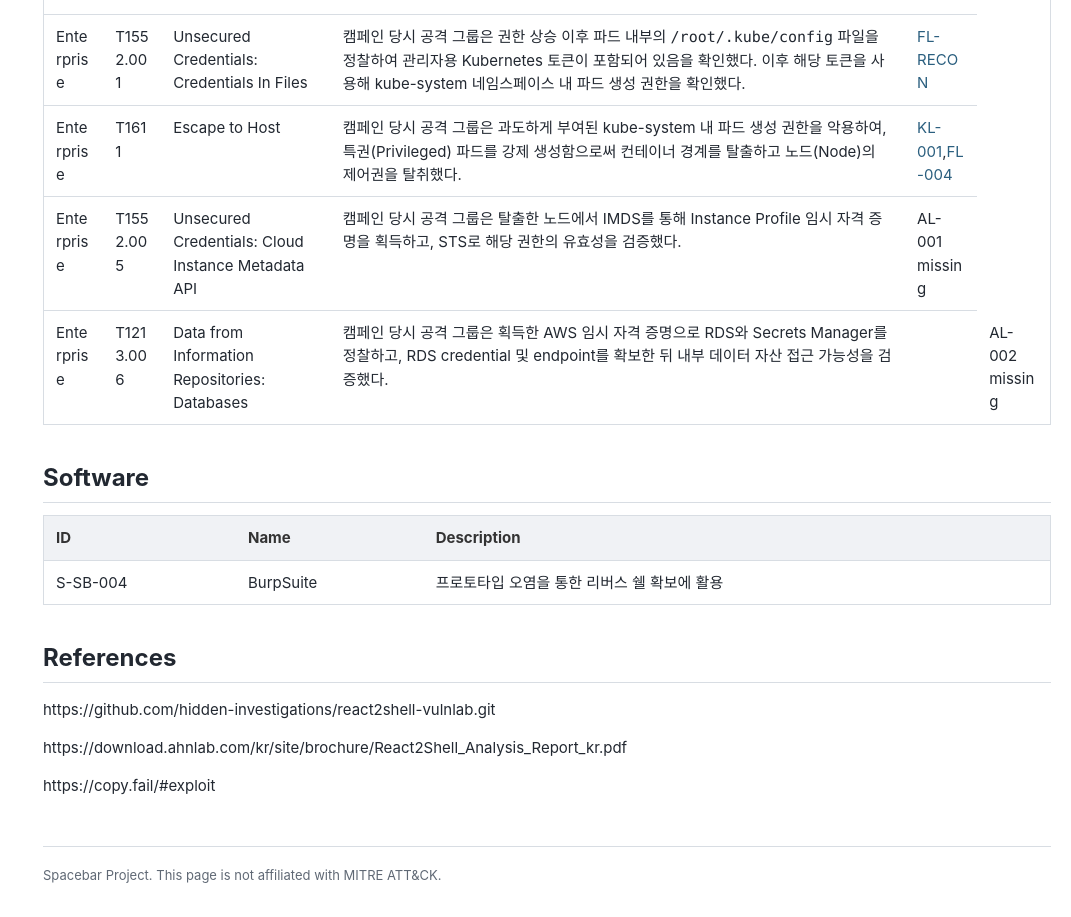
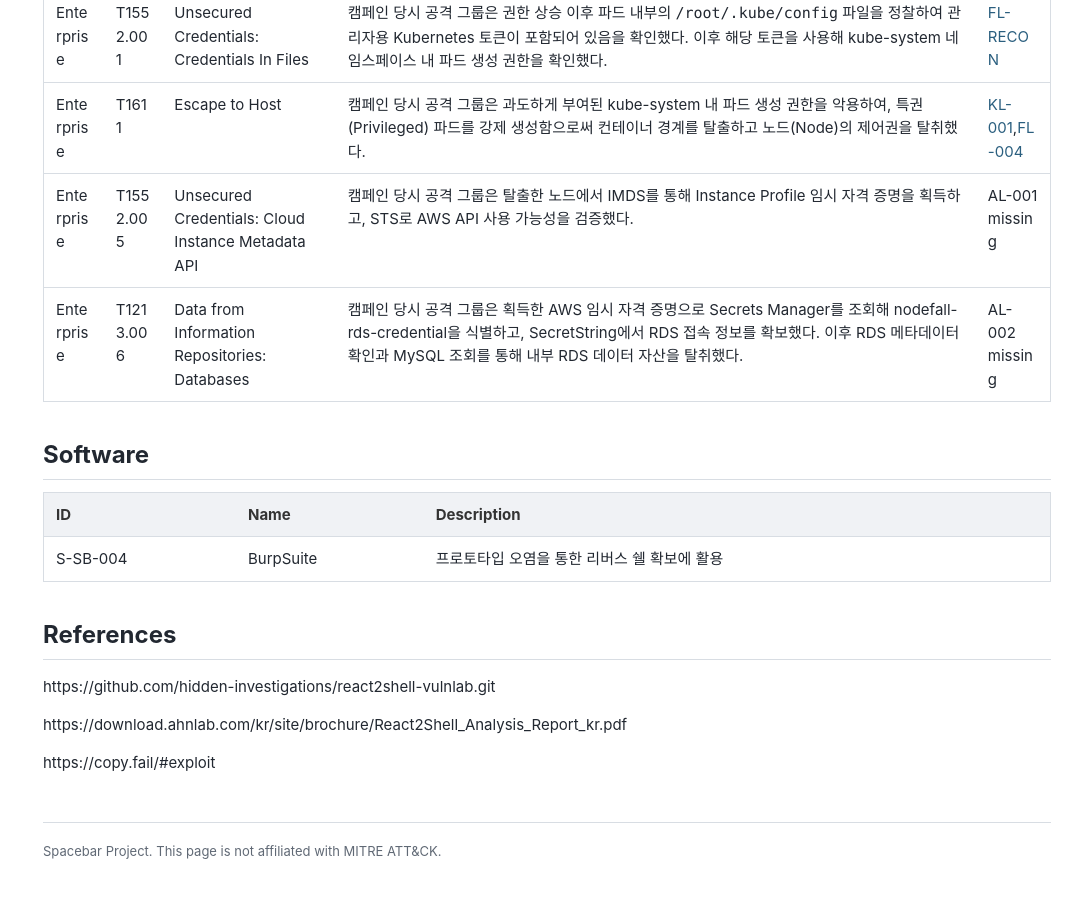
Before and after one commit to Jseanxx/Spacebar-MITRE-ATTACK-campaigns, a website: page campaigns/SB-04/index.html in a window 1280 px wide. Shown: the part 1184-2101 px from the top of the page, without its empty margins (209-1280 px from the left). After the commit the page ends 2078 px from the top, so only its background shows below. Drawn offline with Linux system fonts and the light colour scheme.

Commit message:
Build site

```diff
--- a/campaigns/SB-04/index.html
+++ b/campaigns/SB-04/index.html
@@ -65,8 +65,8 @@
 <tr><td>Enterprise</td><td>T1068</td><td>Exploitation for Privilege Escalation</td><td>캠페인 당시 공격 그룹은 제한된 파드 권한의 한계를 극복하기 위해, K8s 워커 노드의 공유 Linux 커널 취약점(CVE-2026-31431, Copy Fail)을 타격하여 파드 내부의 루트(Root) 권한을 확보했다.</td><td><a href="/campaigns/SB-04/logs/FL-003/">FL-003</a></td></tr>
 <tr><td>Enterprise</td><td>T1552.001</td><td>Unsecured Credentials: Credentials In Files</td><td>캠페인 당시 공격 그룹은 권한 상승 이후 파드 내부의 <code>/root/.kube/config</code> 파일을 정찰하여 관리자용 Kubernetes 토큰이 포함되어 있음을 확인했다. 이후 해당 토큰을 사용해 kube-system 네임스페이스 내 파드 생성 권한을 확인했다.</td><td><a href="/campaigns/SB-04/logs/FL-RECON/">FL-RECON</a></td></tr>
 <tr><td>Enterprise</td><td>T1611</td><td>Escape to Host</td><td>캠페인 당시 공격 그룹은 과도하게 부여된 kube-system 내 파드 생성 권한을 악용하여, 특권(Privileged) 파드를 강제 생성함으로써 컨테이너 경계를 탈출하고 노드(Node)의 제어권을 탈취했다.</td><td><a href="/campaigns/SB-04/logs/KL-001/">KL-001</a>,<a href="/campaigns/SB-04/logs/FL-004/">FL-004</a></td></tr>
-<tr><td>Enterprise</td><td>T1552.005</td><td>Unsecured Credentials: Cloud Instance Metadata API</td><td>캠페인 당시 공격 그룹은 탈출한 노드에서 IMDS를 통해 Instance Profile 임시 자격 증명을 획득하고, STS로 해당 권한의 유효성을 검증했다.</td><td>AL-001 missing</td></tr>
-<tr><td>Enterprise</td><td>T1213.006</td><td>Data from Information Repositories: Databases</td><td>캠페인 당시 공격 그룹은 획득한 AWS 임시 자격 증명으로 RDS와 Secrets Manager를 정찰하고, RDS credential 및 endpoint를 확보한 뒤 내부 데이터 자산 접근 가능성을 검증했다.</td><td></td><td>AL-002 missing</td></tr>
+<tr><td>Enterprise</td><td>T1552.005</td><td>Unsecured Credentials: Cloud Instance Metadata API</td><td>캠페인 당시 공격 그룹은 탈출한 노드에서 IMDS를 통해 Instance Profile 임시 자격 증명을 획득하고, STS로 AWS API 사용 가능성을 검증했다.</td><td>AL-001 missing</td></tr>
+<tr><td>Enterprise</td><td>T1213.006</td><td>Data from Information Repositories: Databases</td><td>캠페인 당시 공격 그룹은 획득한 AWS 임시 자격 증명으로 Secrets Manager를 조회해 nodefall-rds-credential을 식별하고, SecretString에서 RDS 접속 정보를 확보했다. 이후 RDS 메타데이터 확인과 MySQL 조회를 통해 내부 RDS 데이터 자산을 탈취했다.</td><td>AL-002 missing</td></tr>
 </tbody></table></div>
 </section>
 <section id="matrix" class="view-panel">
@@ -119,8 +119,8 @@
         <div class="technique-card used"><strong><a href="https://attack.mitre.org/techniques/T1613/" target="_blank" rel="noopener noreferrer"><code>T1613</code></a> Container and Resource Discovery</strong><span>캠페인 당시 공격 그룹은 획득한 SA 토큰을 사용하여 K8s API 서버와 통신하며, 클러스터 내부망의 서비스 구조와 자신에게 부여된 RBAC 권한을 정찰했다.</span></div>
         <div class="technique-card used"><strong><a href="https://attack.mitre.org/techniques/T1068/" target="_blank" rel="noopener noreferrer"><code>T1068</code></a> Exploitation for Privilege Escalation</strong><span>캠페인 당시 공격 그룹은 제한된 파드 권한의 한계를 극복하기 위해, K8s 워커 노드의 공유 Linux 커널 취약점(CVE-2026-31431, Copy Fail)을 타격하여 파드 내부의 루트(Root) 권한을 확보했다.</span></div>
         <div class="technique-card used"><strong><a href="https://attack.mitre.org/techniques/T1611/" target="_blank" rel="noopener noreferrer"><code>T1611</code></a> Escape to Host</strong><span>캠페인 당시 공격 그룹은 과도하게 부여된 kube-system 내 파드 생성 권한을 악용하여, 특권(Privileged) 파드를 강제 생성함으로써 컨테이너 경계를 탈출하고 노드(Node)의 제어권을 탈취했다.</span></div>
-        <div class="technique-card used"><strong><a href="https://attack.mitre.org/techniques/T1552/005/" target="_blank" rel="noopener noreferrer"><code>T1552.005</code></a> Unsecured Credentials: Cloud Instance Metadata API</strong><span>캠페인 당시 공격 그룹은 탈출한 노드에서 IMDS를 통해 Instance Profile 임시 자격 증명을 획득하고, STS로 해당 권한의 유효성을 검증했다.</span></div>
-        <div class="technique-card used"><strong><a href="https://attack.mitre.org/techniques/T1213/006/" target="_blank" rel="noopener noreferrer"><code>T1213.006</code></a> Data from Information Repositories: Databases</strong><span>캠페인 당시 공격 그룹은 획득한 AWS 임시 자격 증명으로 RDS와 Secrets Manager를 정찰하고, RDS credential 및 endpoint를 확보한 뒤 내부 데이터 자산 접근 가능성을 검증했다.</span></div>
+        <div class="technique-card used"><strong><a href="https://attack.mitre.org/techniques/T1552/005/" target="_blank" rel="noopener noreferrer"><code>T1552.005</code></a> Unsecured Credentials: Cloud Instance Metadata API</strong><span>캠페인 당시 공격 그룹은 탈출한 노드에서 IMDS를 통해 Instance Profile 임시 자격 증명을 획득하고, STS로 AWS API 사용 가능성을 검증했다.</span></div>
+        <div class="technique-card used"><strong><a href="https://attack.mitre.org/techniques/T1213/006/" target="_blank" rel="noopener noreferrer"><code>T1213.006</code></a> Data from Information Repositories: Databases</strong><span>캠페인 당시 공격 그룹은 획득한 AWS 임시 자격 증명으로 Secrets Manager를 조회해 nodefall-rds-credential을 식별하고, SecretString에서 RDS 접속 정보를 확보했다. 이후 RDS 메타데이터 확인과 MySQL 조회를 통해 내부 RDS 데이터 자산을 탈취했다.</span></div>
       </div>
       <div class="tactic">
         <div class="tactic-header">Command and Control</div>
```
